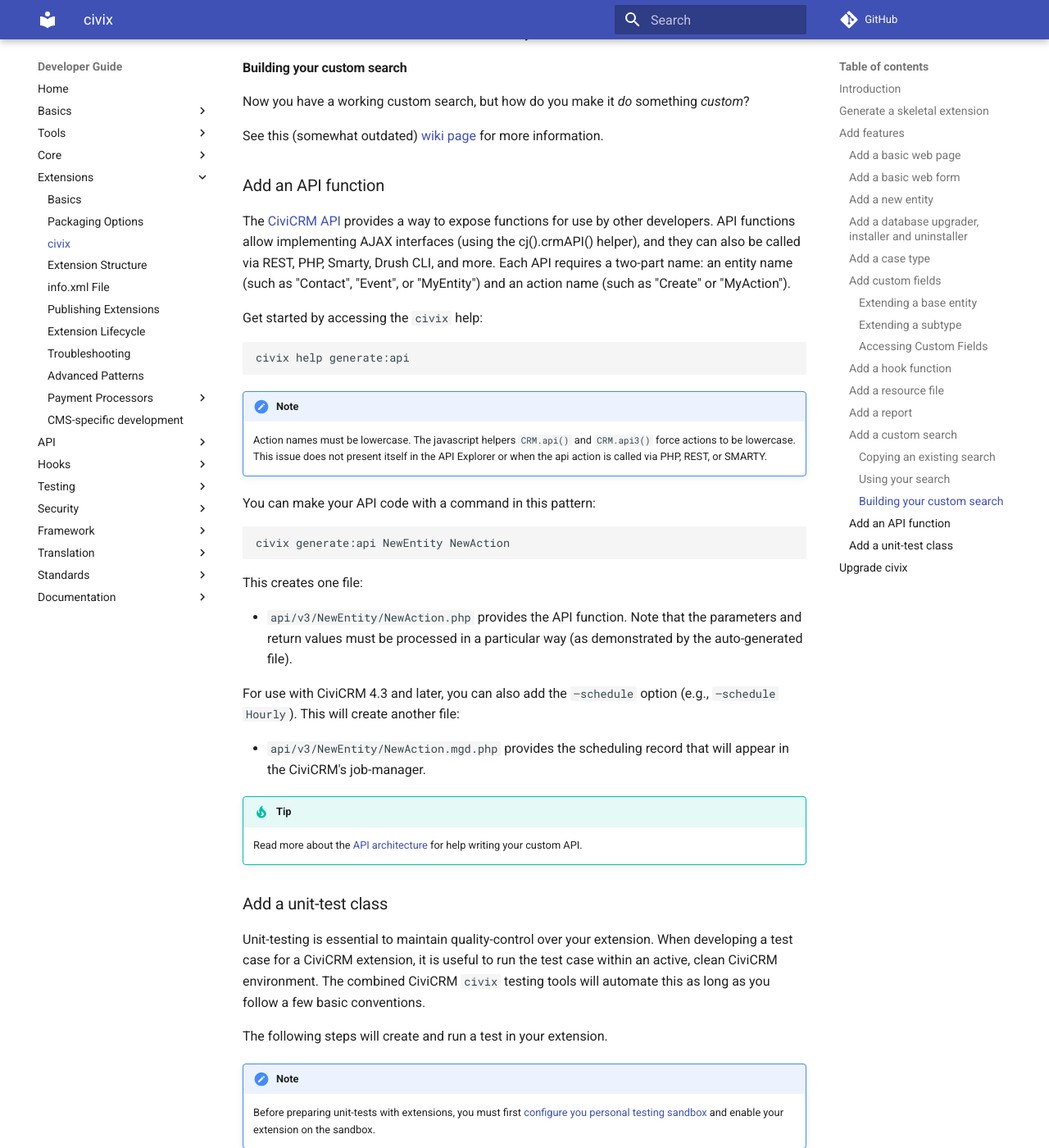
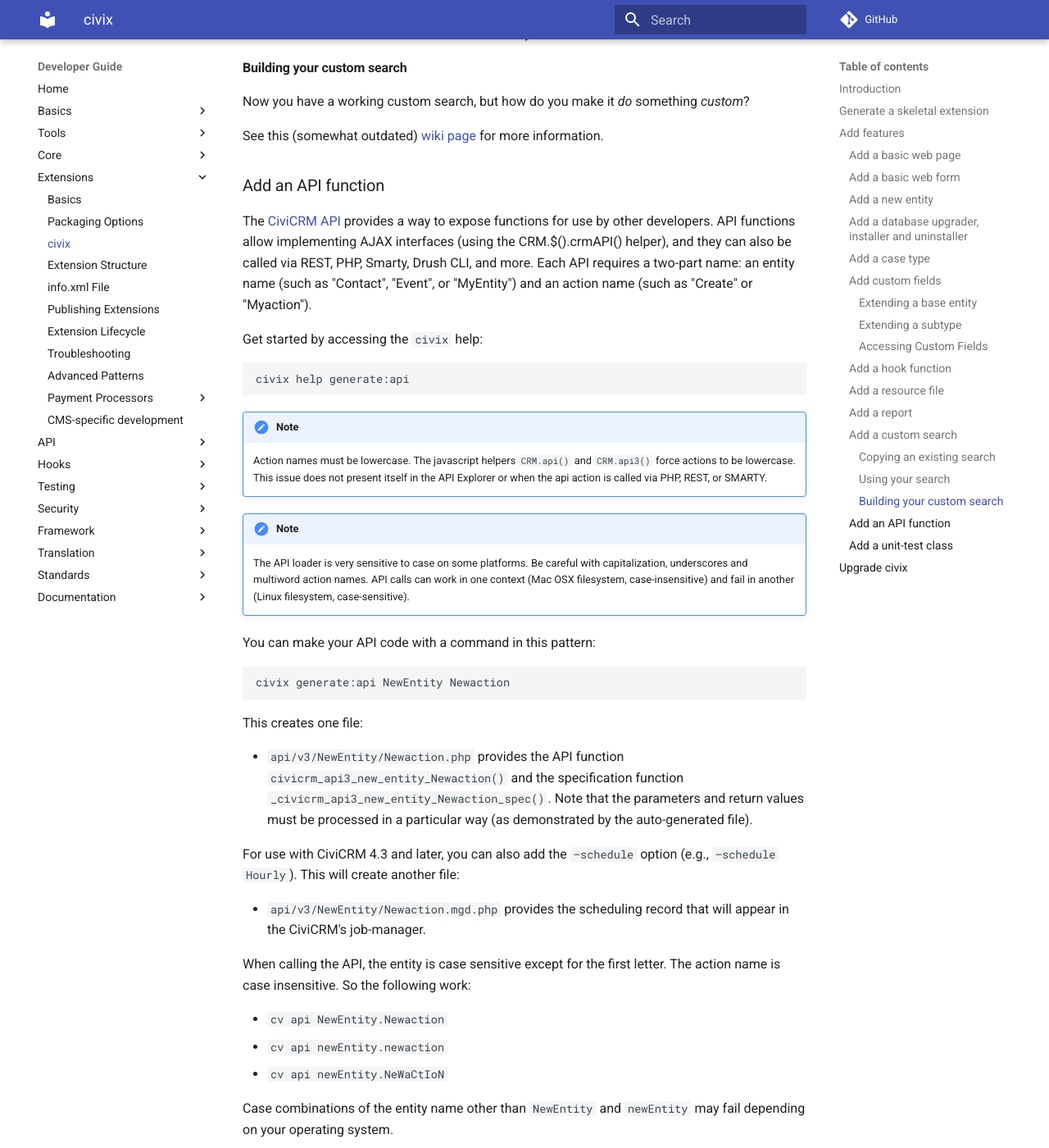
Before and after one commit to civicrm/civicrm-dev-docs, an MkDocs documentation site: the page built from docs/extensions/civix.md, in a window 1280 px wide and 1400 px high, scrolled down 11365 px. Shown: the whole window at 82% size. Built offline with MkDocs 1.6.1 and Material for MkDocs 9.7.7, drawn with Linux system fonts in a browser that asks for light colours; comment, search, counter and statistics services are not loaded; old or Windows-style settings are respelled for this version of MkDocs; some of the changed text lies outside the part shown.

Commit message:
Update info on civix generate:api based on https://chat.civicrm.org/civicrm/pl/etog75icwjywt84sxtw11fumoh

````diff
--- a/docs/extensions/civix.md
+++ b/docs/extensions/civix.md
@@ -426,7 +426,7 @@
 
 ### Add an API function {:#generate-api}
 
-The [CiviCRM API](/api/index.md) provides a way to expose functions for use by other developers. API functions allow implementing AJAX interfaces (using the cj().crmAPI() helper), and they can also be called via REST, PHP, Smarty, Drush CLI, and more. Each API requires a two-part name: an entity name (such as "Contact", "Event", or "MyEntity") and an action name (such as "Create" or "MyAction").
+The [CiviCRM API](/api/index.md) provides a way to expose functions for use by other developers. API functions allow implementing AJAX interfaces (using the CRM.$().crmAPI() helper), and they can also be called via REST, PHP, Smarty, Drush CLI, and more. Each API requires a two-part name: an entity name (such as "Contact", "Event", or "MyEntity") and an action name (such as "Create" or "Myaction").
 
 Get started by accessing the `civix` help:
 
@@ -437,19 +437,32 @@
 !!! note
     Action names must be lowercase. The javascript helpers `CRM.api()` and `CRM.api3()` force actions to be lowercase. This issue does not present itself in the API Explorer or when the api action is called via PHP, REST, or SMARTY.
 
+!!! note
+    The API loader is very sensitive to case on some platforms.  Be careful with capitalization, underscores and multiword action names.  API calls can work in one context (Mac OSX filesystem, case-insensitive) and fail in another (Linux filesystem, case-sensitive).
+
 You can make your API code with a command in this pattern:
 
 ```bash
-civix generate:api NewEntity NewAction
+civix generate:api NewEntity Newaction
 ```
 
 This creates one file:
 
--   `api/v3/NewEntity/NewAction.php` provides the API function.  Note that the parameters and return values must be processed in a particular way (as demonstrated by the auto-generated file).
+-   `api/v3/NewEntity/Newaction.php` provides the API function `civicrm_api3_new_entity_Newaction()` and the specification function `_civicrm_api3_new_entity_Newaction_spec()`.  Note that the parameters and return values must be processed in a particular way (as demonstrated by the auto-generated file).
 
 For use with CiviCRM 4.3 and later, you can also add the `–schedule` option (e.g., `–schedule Hourly`). This will create another file:
 
--   `api/v3/NewEntity/NewAction.mgd.php` provides the scheduling record that will appear in the CiviCRM's job-manager.
+-   `api/v3/NewEntity/Newaction.mgd.php` provides the scheduling record that will appear in the CiviCRM's job-manager.
+
+When calling the API, the entity is case sensitive except for the first letter. The action name is case insensitive. So the following work:
+
+- `cv api NewEntity.Newaction`
+- `cv api newEntity.newaction`
+- `cv api newEntity.NeWaCtIoN`
+
+Case combinations of the entity name other than `NewEntity` and `newEntity` may fail depending on your operating system.
+
+The recommended form is `NewEntity.newaction`
 
 !!! tip
     Read more about the [API architecture](/framework/api-architecture.md) for help writing your custom API.
````
Also changed, not shown: docs/api/index.md (+1 -0 lines).
